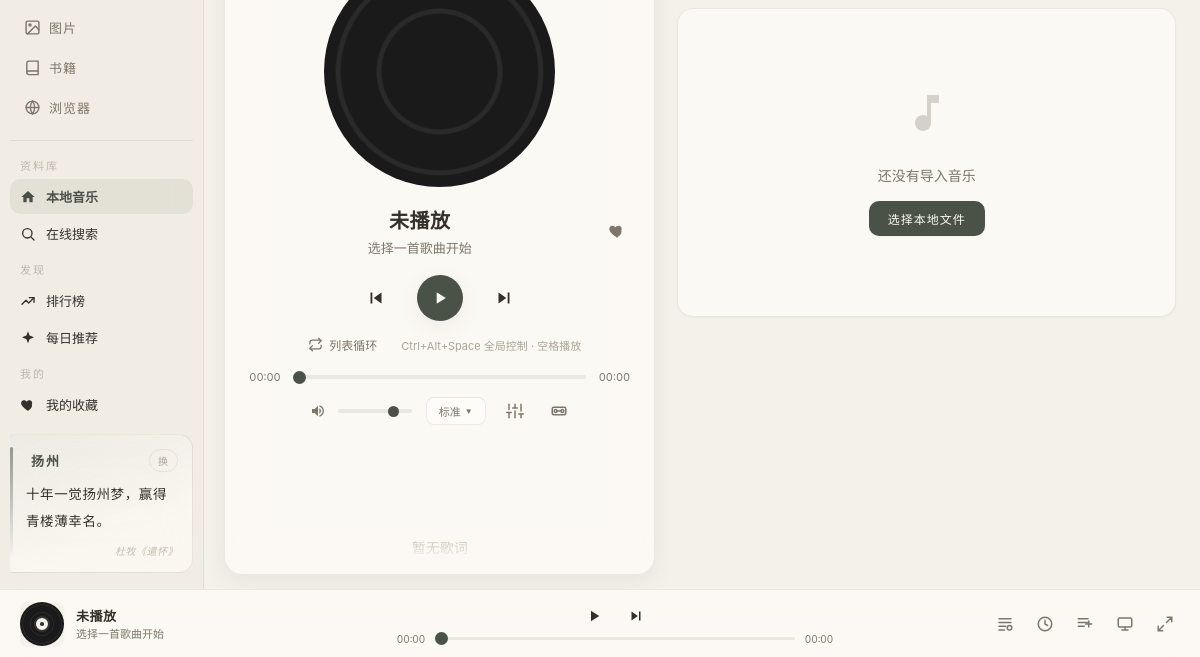
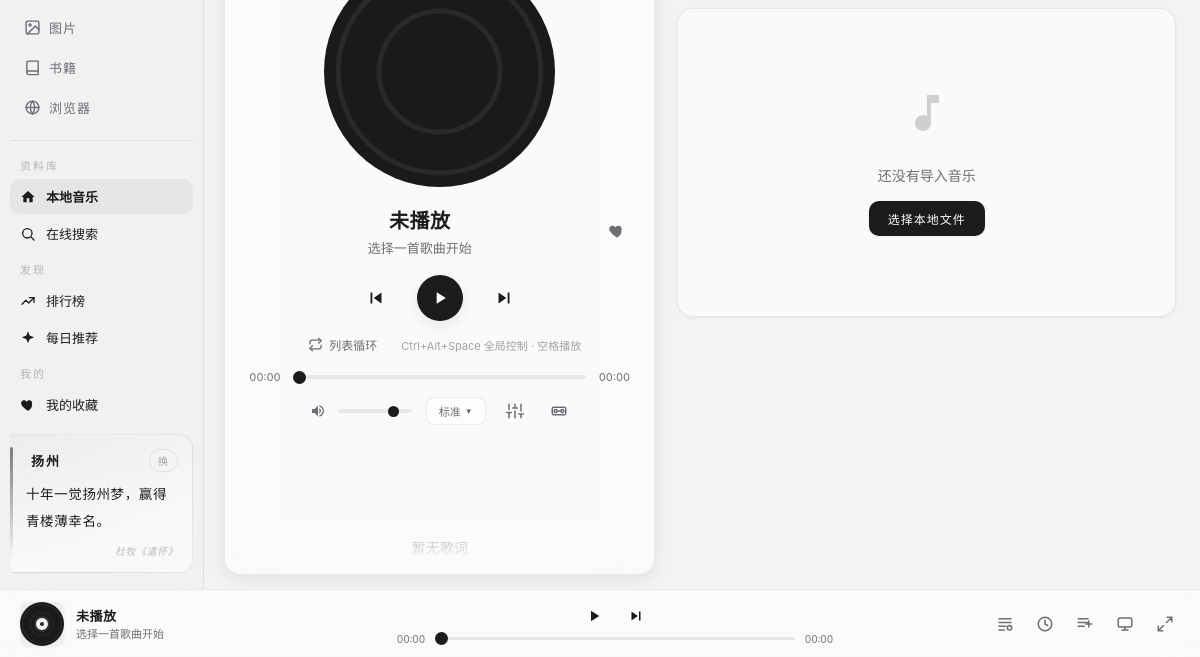
Before and after one commit to 4qiek/qing-music-player, an Electron app: page src/index.html in a window 1200 px wide. Shown: the part 143-800 px from the top of the page. Drawn offline with Linux system fonts and the light colour scheme; no server answers.

Commit message:
style: 配色还原高级灰白，仅保留衬线/诗句卡片等文艺排版
撤销上一版宣纸暖色调（用户反馈不如之前灰白好看），颜色变量全部
还原为极简高级灰；保留衬线标题/歌名/诗句、诗句卡片墨色竖线、
柔和选中态、胶囊标签等不依赖暖色的文艺轻量化排版

```diff
--- a/src/css/style.css
+++ b/src/css/style.css
@@ -1741,60 +1741,10 @@ body.mini-mode .np-controls { gap: 6px; }
 
 
 /* ============================================================
-   「清」文艺轻量化主题 —— 暖纸 / 墨色 / 衬线 / 柔化
-   覆盖在原高级灰变量之上，统一提升书卷气与轻盈感
+   「清」文艺轻量化 —— 保留高级灰白配色，只做衬线/柔化/卡片等排版提升
    ============================================================ */
 :root {
   --serif: "Songti SC", "STSong", "Noto Serif SC", "Source Han Serif SC", "SimSun", serif;
-  /* 宣纸暖白底 */
-  --bg: #f4f1ea;
-  --bg-grad-1: rgba(244, 241, 234, 0.70);
-  --bg-grad-2: rgba(244, 241, 234, 0.92);
-  --surface: rgba(255, 254, 250, 0.62);
-  --surface-solid: #fdfbf6;
-  --surface-strong: rgba(255, 254, 250, 0.86);
-  --sidebar: rgba(238, 233, 223, 0.55);
-  /* 墨褐文字 */
-  --text: #33302a;
-  --text-2: #7d766a;
-  --text-3: #aca496;
-  --border: rgba(92, 80, 60, 0.10);
-  --border-strong: rgba(92, 80, 60, 0.16);
-  --hover: rgba(92, 80, 60, 0.045);
-  --active-bg: rgba(74, 82, 72, 0.10);
-  /* 松烟黛绿作为主强调，朱砂赭作点缀 */
-  --accent: #4a5248;
-  --accent-text: #fbf9f3;
-  --accent-soft: rgba(74, 82, 72, 0.08);
-  --ink: #a85a45;
-  --shadow-sm: 0 1px 2px rgba(92, 80, 60, 0.05);
-  --shadow-md: 0 6px 22px rgba(92, 80, 60, 0.08);
-  --shadow-lg: 0 18px 52px rgba(92, 80, 60, 0.14);
-  --radius-sm: 8px;
-  --radius-md: 12px;
-  --radius-lg: 18px;
-  --blur: blur(22px) saturate(1.35);
-}
-
-[data-theme="dark"] {
-  --bg: #211f1b;
-  --bg-grad-1: rgba(33, 31, 27, 0.72);
-  --bg-grad-2: rgba(33, 31, 27, 0.92);
-  --surface: rgba(44, 41, 36, 0.6);
-  --surface-solid: #2b2924;
-  --surface-strong: rgba(48, 45, 40, 0.86);
-  --sidebar: rgba(30, 28, 24, 0.6);
-  --text: #efe9dd;
-  --text-2: #a99f8f;
-  --text-3: #70695c;
-  --border: rgba(240, 232, 216, 0.09);
-  --border-strong: rgba(240, 232, 216, 0.15);
-  --hover: rgba(240, 232, 216, 0.05);
-  --active-bg: rgba(201, 194, 178, 0.12);
-  --accent: #c9c2b2;
-  --accent-text: #26231e;
-  --accent-soft: rgba(201, 194, 178, 0.10);
-  --ink: #cf8a72;
 }
 
 /* 标题与歌名用衬线，书卷气 */
```
